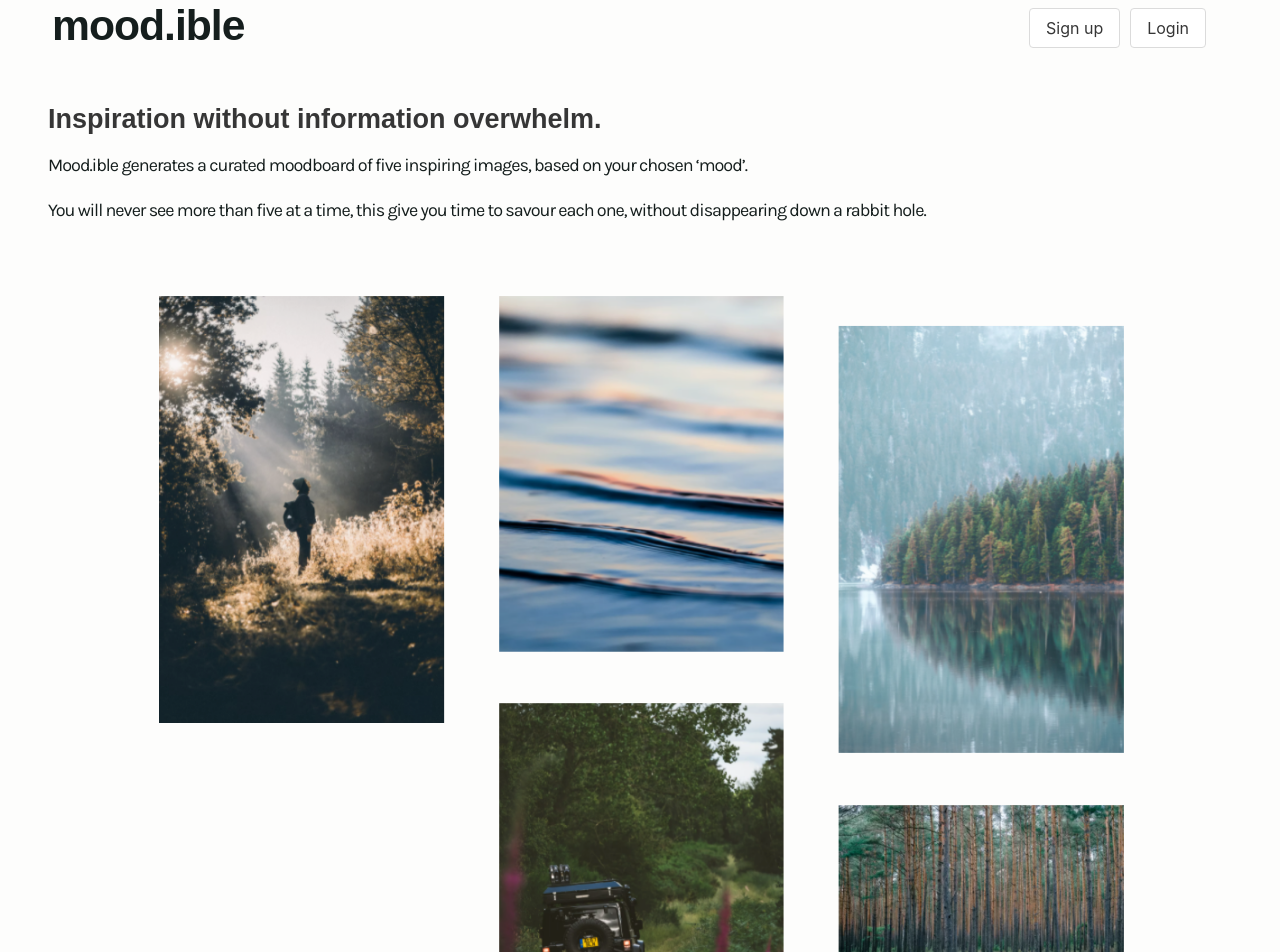
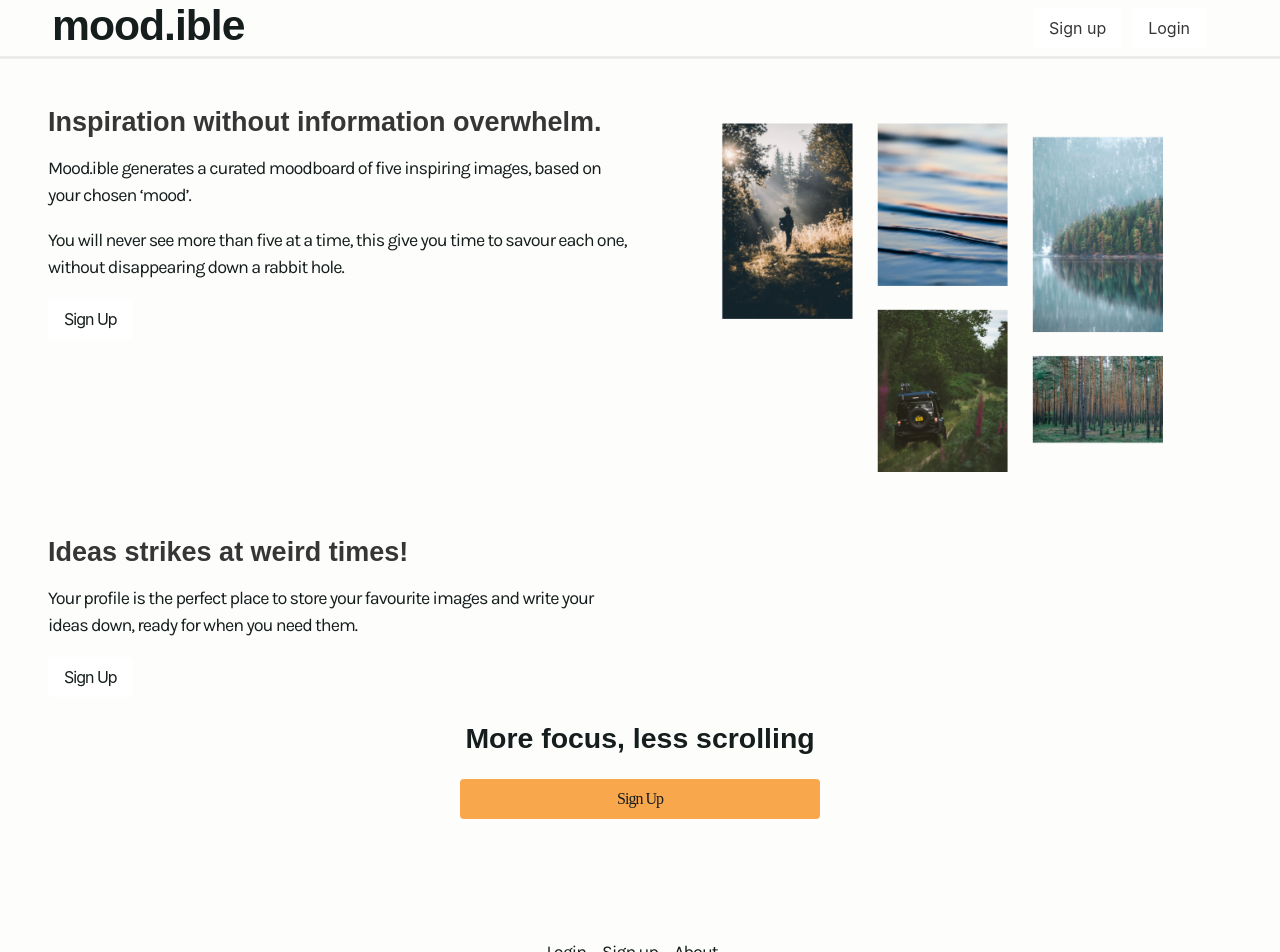
Before and after one commit to hollylouisarose/moodible-frontend, a React (Create React App) app: page / in a window 1280 px wide. Shown: the top 952 px of the page. Built offline with nearby package versions, Linux system fonts and the light colour scheme; a web font is replaced by a local one.

Commit message:
homepage styles and liking icons

```diff
--- a/src/components/common/Home.js
+++ b/src/components/common/Home.js
@@ -8,35 +8,41 @@ function Home(){
   return (
     <section className="section">
       <div className="content">
-        <div>
-          <div>
+        <div className="hero">
+          <div className="columns">
+            <div className="column is-half">
               <h3>Inspiration without information overwhelm.</h3>
               <p>Mood.ible generates a curated moodboard of five inspiring images, based on your chosen ‘mood’.</p>
               <p>You will never see more than five at a time, this give you time to savour each one, without disappearing down a rabbit hole.</p>
-          </div>
-          <figure>
-            <img src={moodboardimage} />
-          </figure>
-
-          <button className="button">
+              <button className=" home button">
                 <Link to="/signup">
                   Sign Up
                 </Link>
               </button>
             </div>
-        <div>
+            <div className="column is-half">
+              <figure>
+                <img src={moodboardimage} />
+              </figure>
+            </div>
+          </div>
+          <div className="columns">
+            <div className="column is-half">
               <h3>Ideas strikes at weird times!</h3>
               <p>Your profile is the perfect place to store your favourite images and write your ideas down, ready for when you need them.</p>
-        </div>
-        <button className="button">
+              <button className=" home button">
                 <Link to="/signup">
                 Sign Up
                 </Link>
               </button>
             </div>
+          </div>
+        </div>
+
+      </div>
       <div className="hero">
-        <h2>More focus, less scrolling</h2>
-        <button className="button">
+        <h3 className="has-text-centered">More focus, less scrolling</h3>
+        <button className="cta-button button">
           <Link to="/signup">
             Sign Up
           </Link>
--- a/src/components/images/MoodboardCard.js
+++ b/src/components/images/MoodboardCard.js
@@ -1,22 +1,22 @@
 import React from 'react'
 import { Link } from 'react-router-dom'
+
 import { getUserLikedImages } from '../../lib/api'
+
+import outlineheart from '../../images/outlineheart.svg'
+import filledheart from '../../images/filledheart.svg'
 
 function MoodboardCard({ image }){
 
   const [likedImages, setLikedImages] = React.useState([])
   const [isLiked, setIsLiked] = React.useState(false)
-  const button = document.querySelector('.favourite-button')
 
   const handleLike = async (e) => {
-    const images = []
     const imageId = e.target.id
-    images.push(imageId)
-    setLikedImages(images)
+    setLikedImages(e.target.id)
+    setIsLiked(true)
     try {
       await getUserLikedImages(imageId, likedImages)
-      setIsLiked(true)
-      console.log('is liked', isLiked)
     } catch (error) {
       console.log(error)
     }
@@ -25,10 +25,17 @@ function MoodboardCard({ image }){
   return (
     <div className="masonry-item" key={image.id}>
       <>
-        <button className="button favourite-button"
+        {isLiked ? <img
+          src={filledheart}
           id={image.id}
-          onClick={handleLike}
-        >{!isLiked ? 'Like' : 'Liked' }</button>
+          alt="like-button"
+          onClick={handleLike} /> :
+          <img
+            src={outlineheart}
+            id={image.id}
+            onClick={handleLike}
+            alt="like-button"
+          />}
         <Link to={`/images/${image.id}`}>
           <img className="masonry-image" src={image.source}/>
         </Link>
--- a/src/components/user/UserProfile.js
+++ b/src/components/user/UserProfile.js
@@ -75,7 +75,7 @@ function UserProfile(){
                 value={image.id}
               >
                 Remove</button>
-              <img src={image.source}/>
+              <img className="user-favourite" src={image.source}/>
             </div>
           )
         })}
--- a/src/styles/main.scss
+++ b/src/styles/main.scss
@@ -167,13 +167,22 @@ body {
 
   // nav styles
 
+  .navbar {
+    border-bottom: solid 3px rgba(0, 0, 0, 0.071);
+  }
+
   .user-nav{
     justify-content: center;
-    border: solid 3px rgba(0, 0, 0, 0.03);
+    border: none;
     margin-bottom: 1rem;
     .navbar-item a {
       margin-right: 1rem;
+      border-bottom: solid 3px $white
     }
+    .navbar-item a:hover {
+      border-bottom: solid 3px $blue
+    }
+
   }
 
   // other content styles
@@ -186,9 +195,15 @@ body {
 
   // buttons
 
+  .button {
+    border: none;
+  }
+
   .favourite-button {
     position: absolute;
     z-index: 2;
+    top: 20px;
+    left: 20px;
   }
 
   .unfavourite-button {
@@ -207,20 +222,43 @@ body {
     font-family: interstate;
     width: 300px;
     height: 300px;
-    border: none;
     border-radius: 0;
     margin: 1rem;
   }
 
   button#calm{
     background-color: $blue;
+    transition: background-color 0.2s ease
+  }
+
+  button#calm:hover {
+    background-color: #86cbc9;
   }
 
   button#playful {
     background-color: $pink;
+    transition: background-color 0.2s ease
+  }
+
+  button#playful:hover {
+    background-color: #e8bcbc;
   }
 
   button#adventurous {
+    background-color: $orange;
+    transition: background-color 0.2s ease
+  }
+
+  button#adventurous:hover {
+    background-color: #f29735;
+  }
+
+  .cta-button {
+    width: 360px;
+    max-width: 100vw;
+    margin: 1.5rem auto;
+    font-family: interstate;
+    border: none;
     background-color: $orange;
   }
 
```
Also changed, not shown: src/images/filledheart.svg (added), src/images/outlineheart.svg (added). Lines whose indentation alone changed are shown as unchanged.
